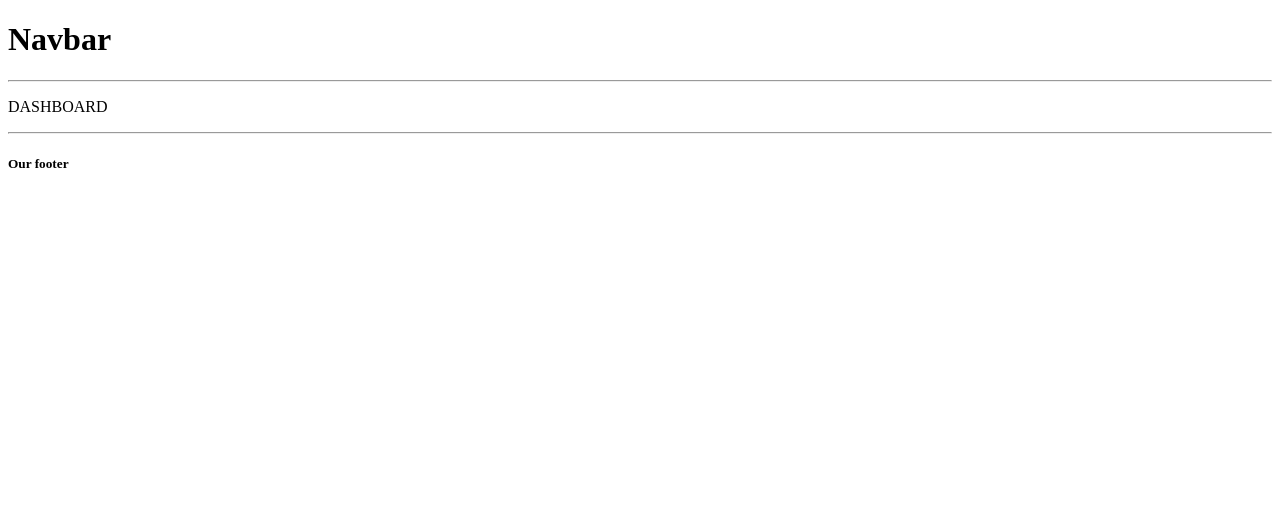
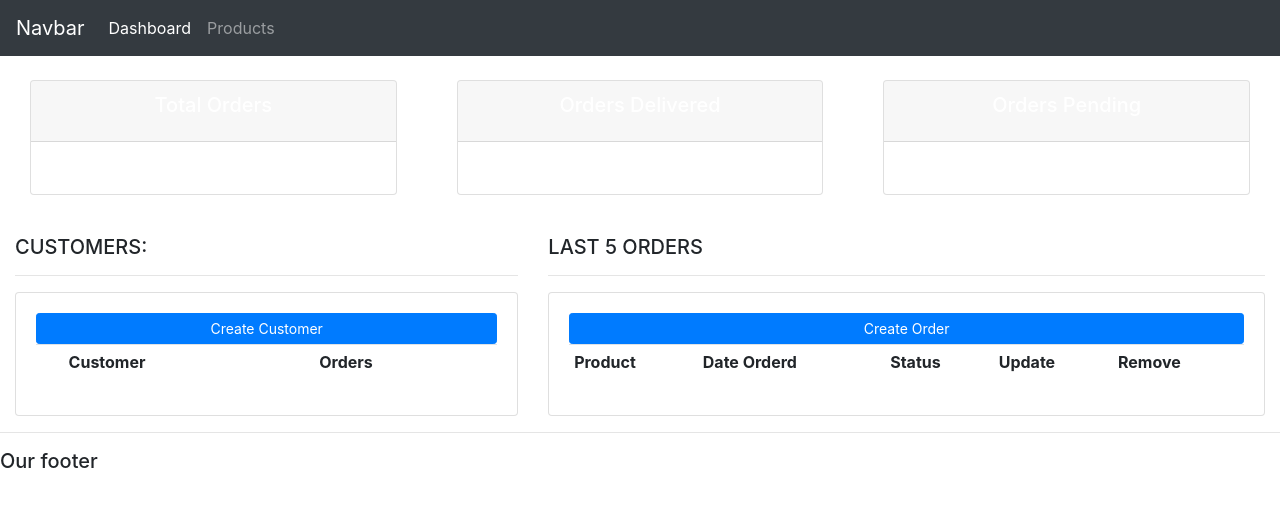
Before and after one commit to AngelD-F/mysite, a Django app: template accounts/templates/accounts/dashboard.html in a window 1280 px wide. Shown: the top 507 px of the page. Run offline with Django 4.2, Linux system fonts and the light colour scheme; the template is opened without the code that fills it, so the values that code supplies are empty; some libraries are stand-ins or nearby versions.

Commit message:
Adding some real templates

```diff
--- a/accounts/templates/accounts/dashboard.html
+++ b/accounts/templates/accounts/dashboard.html
@@ -1,7 +1,46 @@
-{% extends 'accounts/main.html' %}
+{%  extends 'accounts/main.html' %}
 
 {% block content %}
 
-<p>DASHBOARD</p>
+{%  include 'accounts/status.html' %}
+
+<br>
+
+<div class="row">
+	<div class="col-md-5">
+		<h5>CUSTOMERS:</h5>
+		<hr>
+		<div class="card card-body">
+			<a class="btn btn-primary  btn-sm btn-block" href="">Create Customer</a>
+			<table class="table table-sm">
+				<tr>
+					<th></th>
+					<th>Customer</th>
+					<th>Orders</th>
+				</tr>
+
+			</table>
+		</div>
+	</div>
+
+	<div class="col-md-7">
+		<h5>LAST 5 ORDERS</h5>
+		<hr>
+		<div class="card card-body">
+			<a class="btn btn-primary  btn-sm btn-block" href="">Create Order</a>
+			<table class="table table-sm">
+				<tr>
+					<th>Product</th>
+					<th>Date Orderd</th>
+					<th>Status</th>
+					<th>Update</th>
+					<th>Remove</th>
+				</tr>
+
+			</table>
+		</div>
+	</div>
+
+</div>
 
 {% endblock %}
--- a/accounts/templates/accounts/main.html
+++ b/accounts/templates/accounts/main.html
@@ -2,16 +2,25 @@
 <html>
 <head>
     <title>Django mysite</title>
+
+    <link rel="stylesheet" href="https://stackpath.bootstrapcdn.com/bootstrap/4.3.1/css/bootstrap.min.css" integrity="sha384-ggOyR0iXCbMQv3Xipma34MD+dH/1fQ784/j6cY/iJTQUOhcWr7x9JvoRxT2MZw1T" crossorigin="anonymous">
+    <style>
+
+    </style>
 </head>
 <body>
     {% include 'accounts/navbar.html' %}
 
-    {% block content %}
-
-    {% endblock %}
+    <div class="container-fluid">
+        {% block content %}
+        {% endblock %}
+    </div>
 
     <hr/>
     <h5>Our footer</h5>
 
+    <script src="https://code.jquery.com/jquery-3.3.1.slim.min.js" integrity="sha384-q8i/X+965DzO0rT7abK41JStQIAqVgRVzpbzo5smXKp4YfRvH+8abtTE1Pi6jizo" crossorigin="anonymous"></script>
+    <script src="https://cdnjs.cloudflare.com/ajax/libs/popper.js/1.14.7/umd/popper.min.js" integrity="sha384-UO2eT0CpHqdSJQ6hJty5KVphtPhzWj9WO1clHTMGa3JDZwrnQq4sF86dIHNDz0W1" crossorigin="anonymous"></script>
+    <script src="https://stackpath.bootstrapcdn.com/bootstrap/4.3.1/js/bootstrap.min.js" integrity="sha384-JjSmVgyd0p3pXB1rRibZUAYoIIy6OrQ6VrjIEaFf/nJGzIxFDsf4x0xIM+B07jRM" crossorigin="anonymous"></script>
 </body>
 </html>
--- a/accounts/templates/accounts/navbar.html
+++ b/accounts/templates/accounts/navbar.html
@@ -1,2 +1,16 @@
-<h1>Navbar</h1>
-<hr/>
+<nav class="navbar navbar-expand-lg navbar-dark bg-dark">
+    <a class="navbar-brand" href="#">Navbar</a>
+    <button class="navbar-toggler" type="button" data-toggle="collapse" data-target="#navbarNav" aria-controls="navbarNav" aria-expanded="false" aria-label="Toggle navigation">
+      <span class="navbar-toggler-icon"></span>
+    </button>
+    <div class="collapse navbar-collapse" id="navbarNav">
+      <ul class="navbar-nav">
+        <li class="nav-item active">
+          <a class="nav-link" href="#">Dashboard</a>
+        </li>
+        <li class="nav-item">
+          <a class="nav-link" href="#">Products</a>
+        </li>
+      </ul>
+    </div>
+  </nav>
--- /dev/null
+++ b/accounts/templates/accounts/status.html
@@ -0,0 +1,42 @@
+<br>
+
+<div class="row">
+	<div class="col">
+		<div class="col-md">
+			<div class="card text-center text-white  mb-3" id="total-orders">
+			  	<div class="card-header">
+			  		<h5 class="card-title">Total Orders</h5>
+			  	</div>
+			  	<div class="card-body">
+			    	<h3 class="card-title"></h3>
+			  	</div>
+			</div>
+		</div>
+	</div>
+
+	<div class="col">
+		<div class="col-md">
+			<div class="card text-center text-white  mb-3" id="orders-delivered">
+			  	<div class="card-header">
+			  		<h5 class="card-title">Orders Delivered</h5>
+			  	</div>
+			  	<div class="card-body">
+			    	<h3 class="card-title"></h3>
+			  	</div>
+			</div>
+		</div>
+	</div>
+
+	<div class="col">
+		<div class="col-md">
+			<div class="card text-center text-white  mb-3" id="orders-pending">
+			  	<div class="card-header">
+			  		<h5 class="card-title">Orders Pending</h5>
+			  	</div>
+			  	<div class="card-body">
+			    	<h3 class="card-title"></h3>
+			  	</div>
+			</div>
+		</div>
+	</div>
+</div>
```
Also changed, not shown: accounts/templates/accounts/customer.html (+64 -2 lines), accounts/templates/accounts/products.html (+22 -3 lines).
